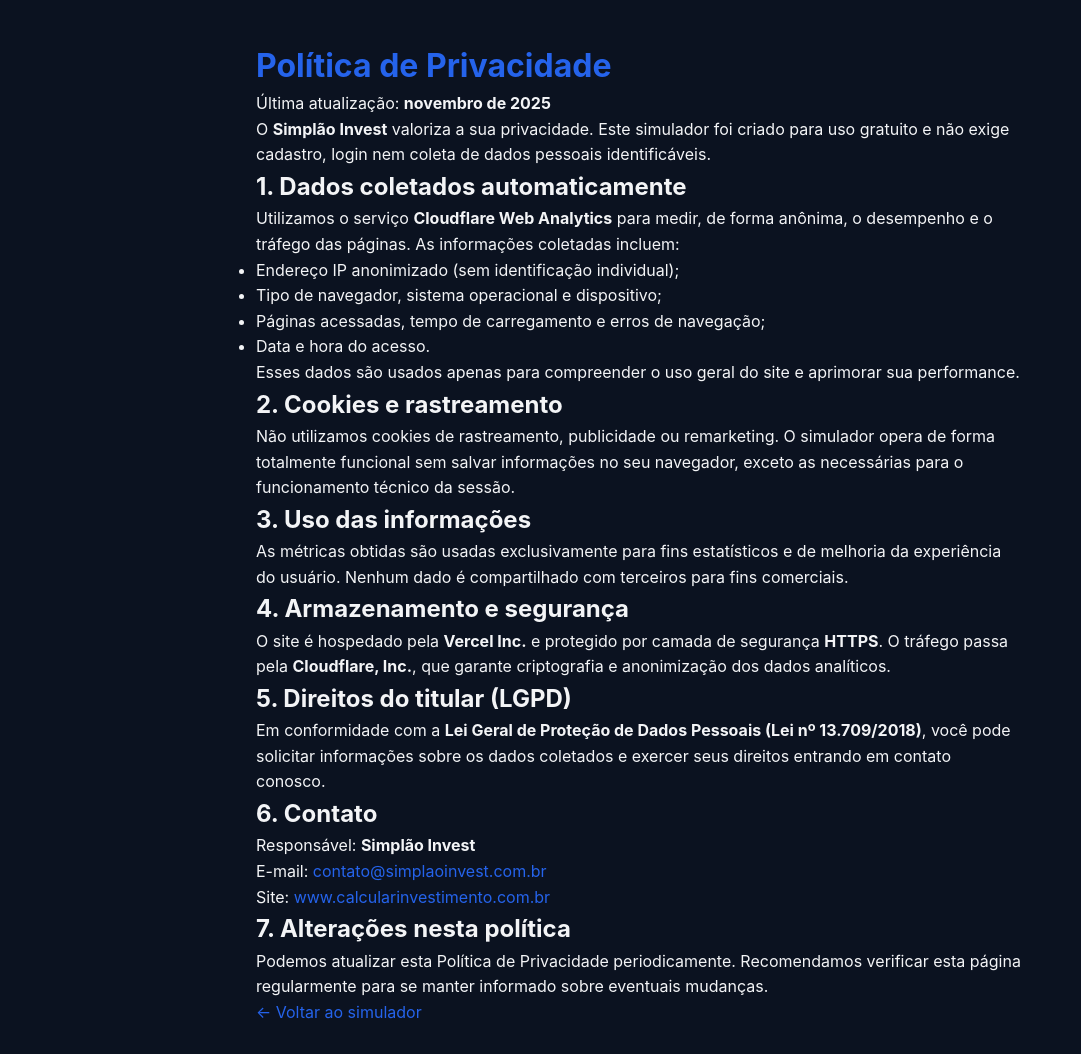
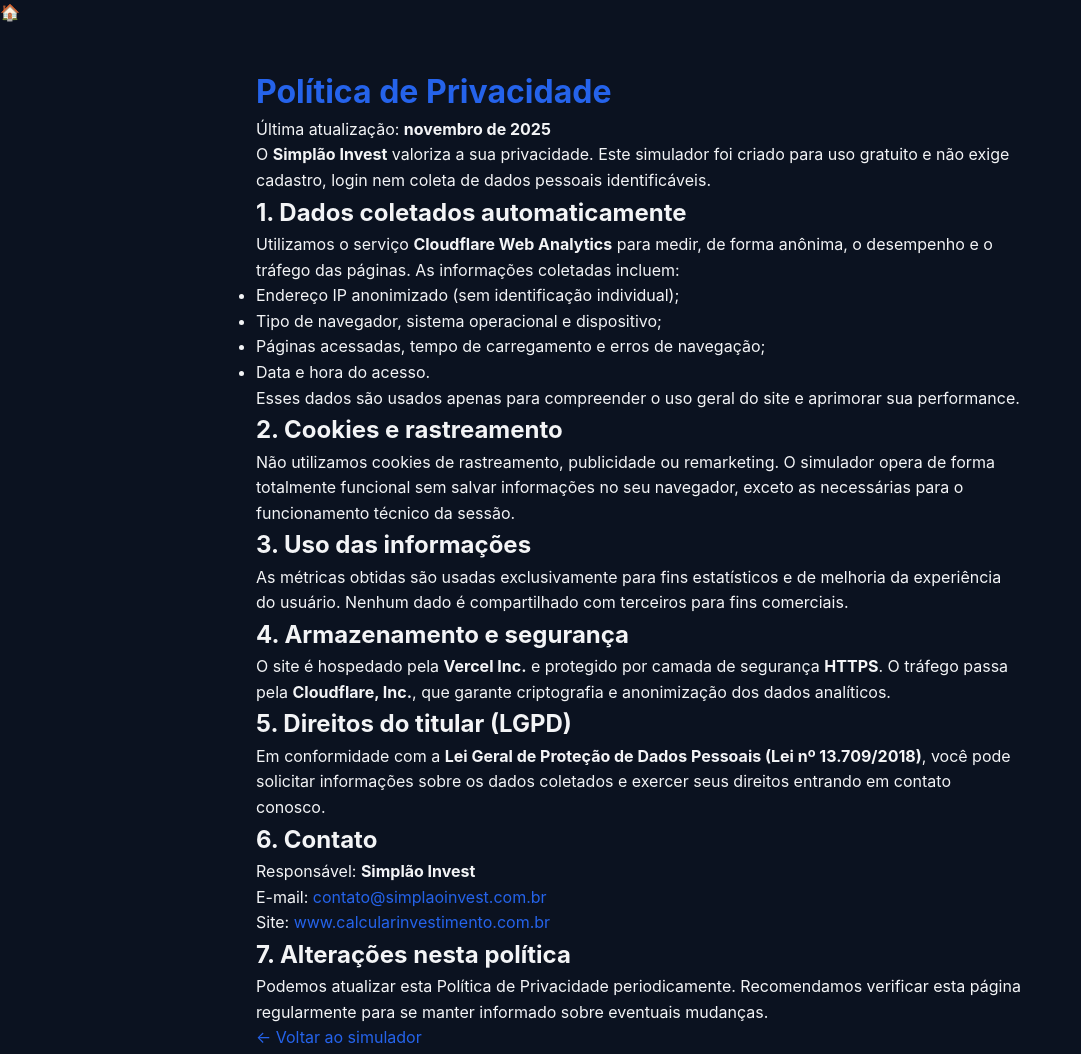
Before and after one commit to adeniltonvanucci-cmyk/Despert_Max, a plain HTML site: page politica-privacidade.html in a window 1280 px wide. Shown: the whole page, without its empty margins (0-1081 px from the left). Drawn offline with Linux system fonts and the light colour scheme.

Commit message:
Update politica-privacidade.html

```diff
--- a/politica-privacidade.html
+++ b/politica-privacidade.html
@@ -12,6 +12,11 @@
     a:hover{text-decoration:underline;}
   </style>
 </head>
+<body>
+   <a href="https://www.despertmax.com.br/index.html"
+      class="btn-home-floating"
+      aria-label="Voltar para a página inicial">🏠</a>
+</body>
 <body>
   <main>
     <h1>Política de Privacidade</h1>
```
